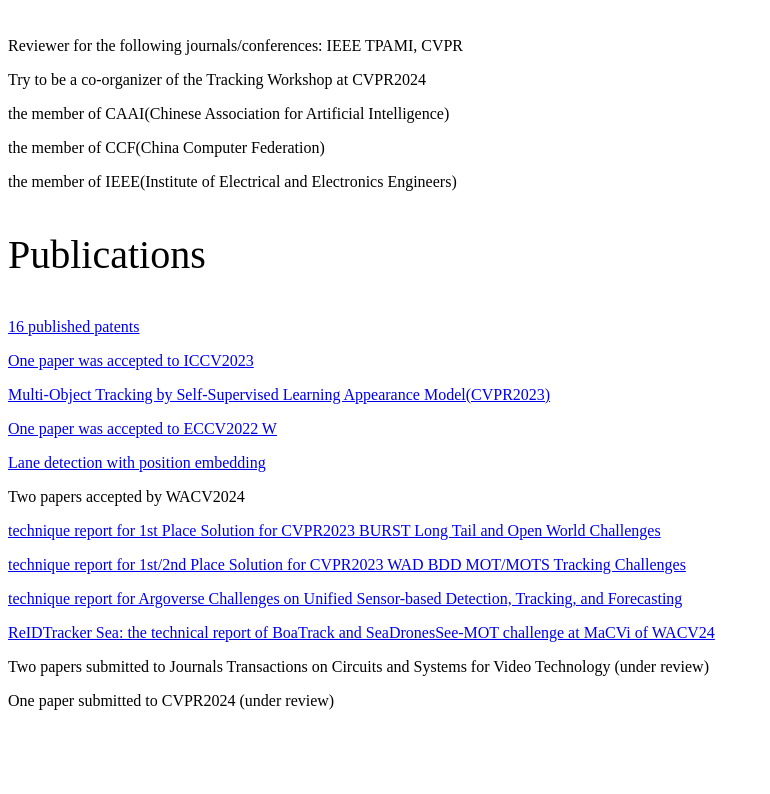
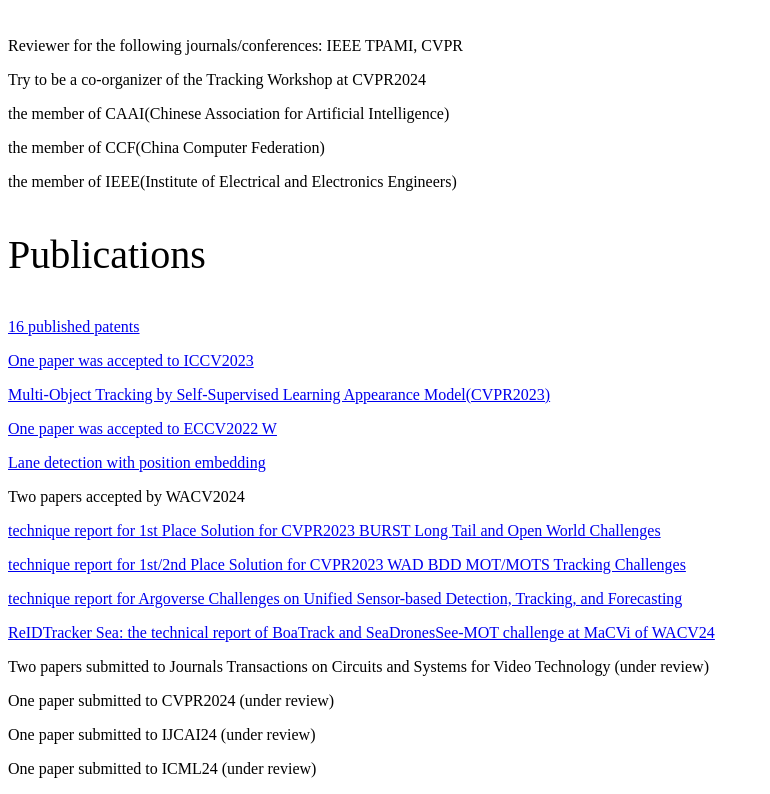
Before and after one commit to CarlHuangNuc/CarlHuangNuc.github.io, a plain HTML site: page index.html in a window 1280 px wide. Shown: the part 1056-1850 px from the top of the page, without its empty margins (0-770 px from the left). Before the commit the page ends 1782 px from the top, so only its background shows below. Drawn offline with Linux system fonts and the light colour scheme.

Commit message:
Update index.html

```diff
--- a/index.html
+++ b/index.html
@@ -54,3 +54,5 @@
 <p><a href="https://scholar.google.com/citations?view_op=view_citation&hl=en&user=Zh2ihGcAAAAJ&citation_for_view=Zh2ihGcAAAAJ:Se3iqnhoufwC">ReIDTracker Sea: the technical report of BoaTrack and SeaDronesSee-MOT challenge at MaCVi of WACV24</a></p>
 <p>Two papers submitted to Journals Transactions on Circuits and Systems for Video Technology (under review)</p>
 <p>One paper submitted to CVPR2024 (under review)</p>
+<p>One paper submitted to IJCAI24 (under review)</p>
+<p>One paper submitted to ICML24 (under review)</p>
```
